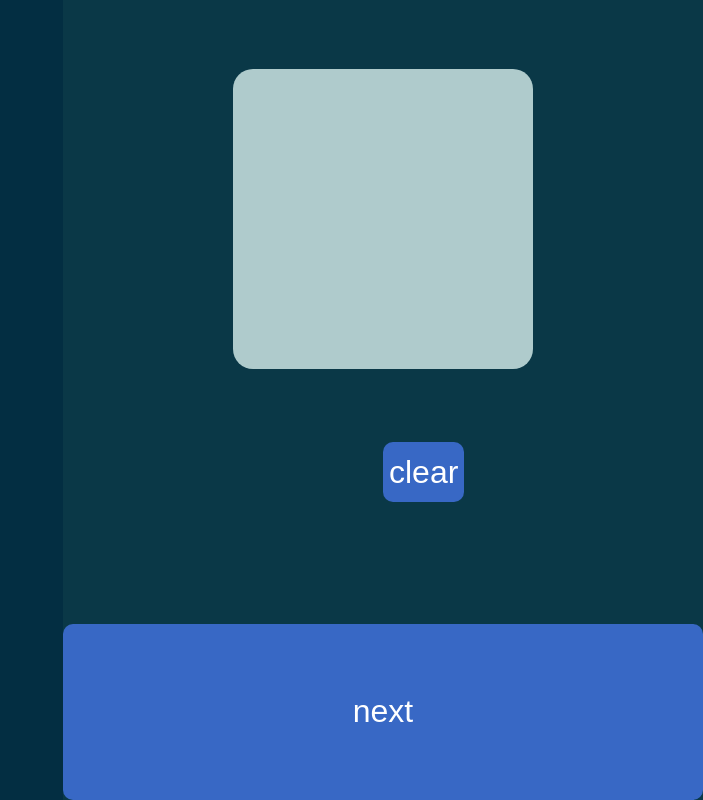
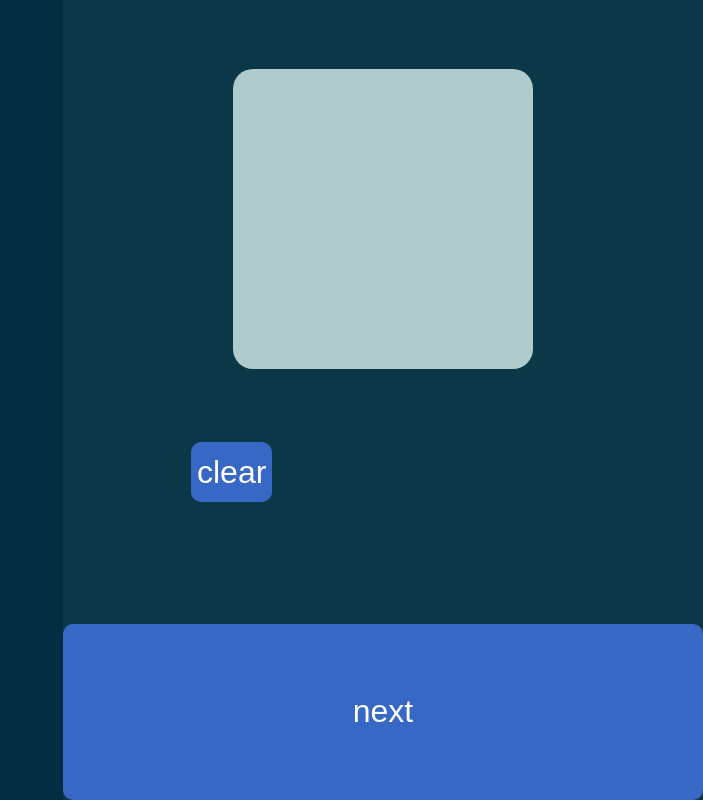
Before and after one commit to spacefreg/spacefrogs, a website: page public/index.html in a window 1280 px wide. Shown: the whole page, without its empty margins (577-1280 px from the left). Drawn offline with Linux system fonts and the light colour scheme.

Commit message:
pre-typescript migration (attempt #2)

```diff
--- a/package.json
+++ b/package.json
@@ -4,6 +4,7 @@
   "description": "",
   "main": "index.js",
   "scripts": {
+    "build": "echo ayy echo inside quotes script build lole",
     "test": "echo \"Error: no test specified\" && exit 1"
   },
   "repository": {
--- a/public/src/style.css
+++ b/public/src/style.css
@@ -50,7 +50,7 @@ html, body {
 #clear-btn {
     max-width: fit-content;
     max-height:60px;
-    margin-left: 50%;
+    margin-left: 20%;
 }
 
 /* #app-screen {
```
